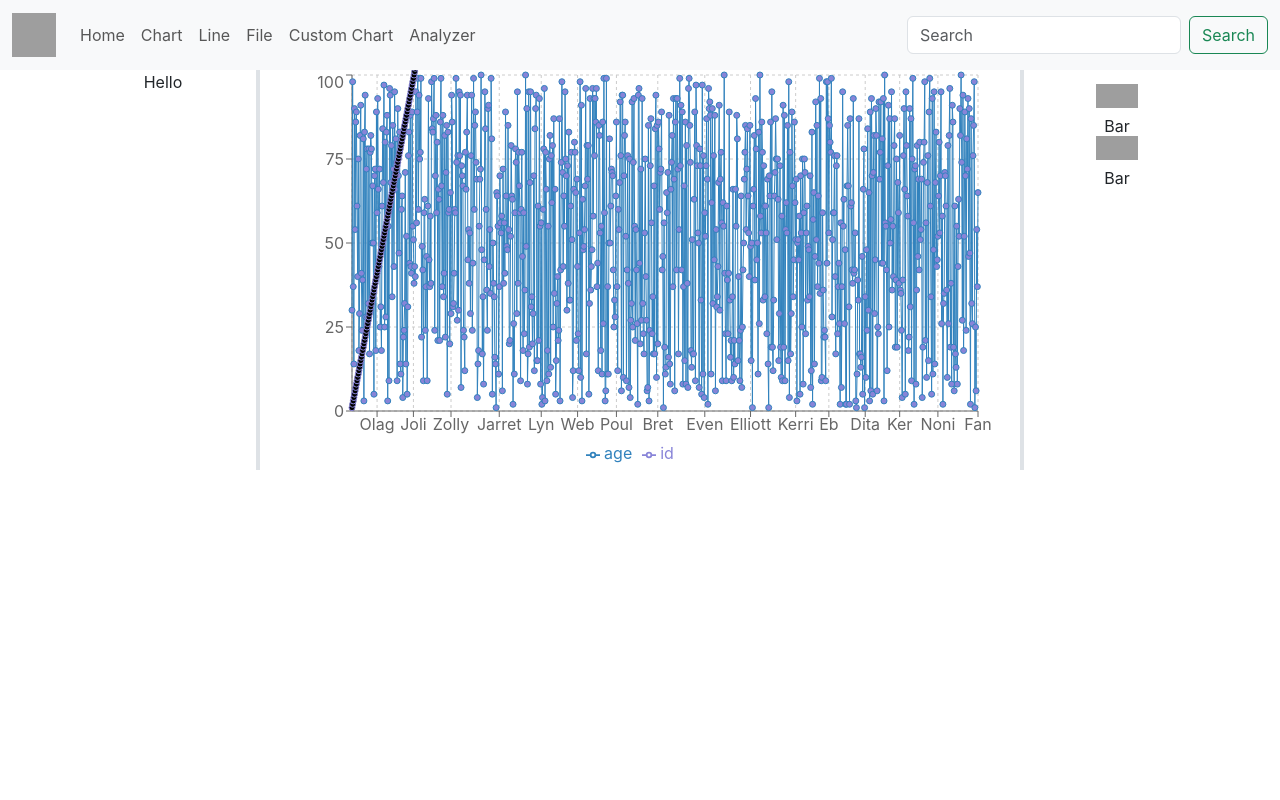
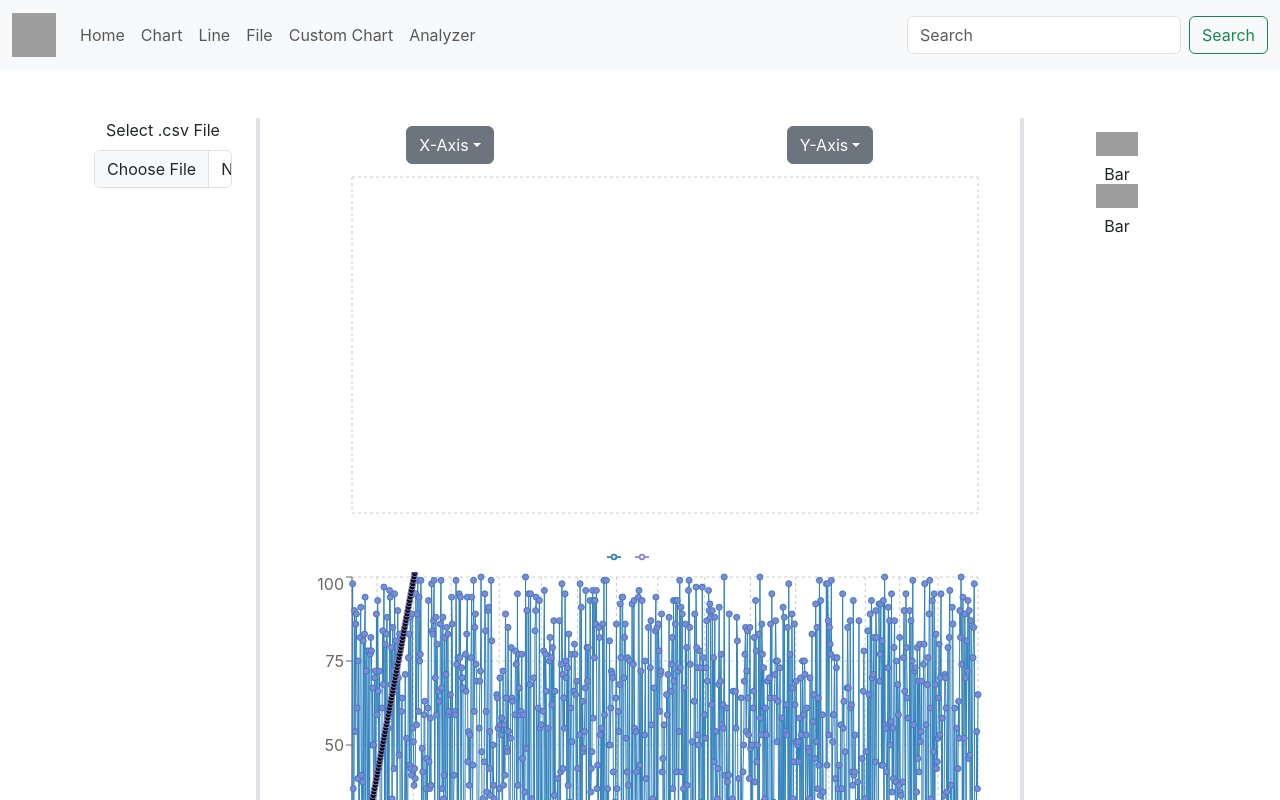
Before and after one commit to rajann44/react-charts, a React (Create React App) app: page /analyzer in a window 1280 px wide. Shown: the top 800 px of the page. Built offline with nearby package versions, Linux system fonts and the light colour scheme; grey boxes are pictures that could not be loaded.

Commit message:
fix parsed data issue

```diff
--- a/package.json
+++ b/package.json
@@ -7,6 +7,7 @@
     "@testing-library/react": "^13.4.0",
     "@testing-library/user-event": "^13.5.0",
     "csvtojson": "^2.0.10",
+    "papaparse": "^5.4.0",
     "react": "^18.2.0",
     "react-dom": "^18.2.0",
     "react-router": "^6.9.0",
--- a/src/components/analyzer/dimensions.js
+++ b/src/components/analyzer/dimensions.js
@@ -1,3 +1,11 @@
-export default function Dimensions(){
-    return(<div>Hello</div>);
+export default function Dimensions({columnValues}) {
+  return (
+    <div>
+      <ul className="list-group">
+      {columnValues.map((column) => (
+        <li className="list-group-item" key={column}>{column}</li>
+      ))}
+      </ul>
+    </div>
+  );
 }
--- a/src/components/analyzer/gridRender.js
+++ b/src/components/analyzer/gridRender.js
@@ -1,19 +1,68 @@
 import Linechart from "../funtionality/Linechart";
 import ChartType from "./chartType";
 import Dimensions from "./dimensions";
+import CSV_Parser from "../../utils/csvparser";
+import Fileupload from "../funtionality/FileUpload";
+import { useEffect, useState } from "react";
+import Dropdown from "../reusable/Dropdown";
+import CommonChart from "../reusable/CommonChart";
 
-export default function GridRender(){
-    return(<div class="container text-center">
-    <div class="row">
-      <div class="col border-end border-4">
-        <Dimensions/>
-      </div>
-      <div class="col-8">
-        <Linechart/>
-      </div>
-      <div class="col border-start border-4">
-        <ChartType/>
+export default function GridRender() {
+  let sheetData=null;
+  const [columnList, setColumnList] = useState([]);
+  const [xAxisValue, setXAxisValue] = useState();
+  const [yAxisValue, setYAxisValue] = useState();
+
+  useEffect(() => {
+    console.log('Grid Render Effect Sheet Header: '+columnList)
+  }, [columnList]);
+
+  //async function handleFileSelected(e) {
+  const handleFileSelected = async (e) => {
+    console.log("*************************")
+    sheetData = await CSV_Parser.toJson(e.target.files[0]);
+    console.log(sheetData);
+    setColumnList(Object.keys(sheetData[0]));
+    console.log("*************************")
+  };
+
+  return (
+    <div className="container text-center my-5">
+      <div className="row">
+        <div className="col border-end border-4">
+          <Fileupload selectedFile={handleFileSelected} />
+          <Dimensions columnValues={columnList} />
+        </div>
+
+        <div className="col-8">
+          <div className="row">
+            <div className="col">
+              <Dropdown
+                value="X-Axis"
+                dropdownData={columnList}
+                dropDownSelectionHandler={setXAxisValue}
+              ></Dropdown>
+            </div>
+            <div className="col">
+              <Dropdown
+                value="Y-Axis"
+                dropdownData={columnList}
+                dropDownSelectionHandler={setYAxisValue}
+              ></Dropdown>
+            </div>
+          </div>
+          <CommonChart
+      parsedData={sheetData}
+      xAxisValue={xAxisValue}
+      yAxisValue={yAxisValue}
+      selectedChart="Line Chart"
+      ></CommonChart>
+          <Linechart />
+        </div>
+        <div className="col border-start border-4">
+          <ChartType />
+        </div>
       </div>
     </div>
-  </div>);
+  );
 }
--- a/src/components/charts/CustomChart.js
+++ b/src/components/charts/CustomChart.js
@@ -44,6 +44,7 @@ const CustomChart = ({}) => {
     let sheetURL = `https://opensheet.elk.sh/${spreadsheet_id}/1`;
     let sheetResponse = await fetch(sheetURL);
     parsedData = await sheetResponse.json();
+    console.log(parsedData)
     setcolumnData(Object.keys(parsedData[0]));
   }
 
@@ -61,7 +62,7 @@ const CustomChart = ({}) => {
       parsedData={parsedData}
       xAxisValue={xAxisValue}
       yAxisValue={yAxisValue}
-      radio={radio}
+      selectedChart={radio}
       ></CommonChart>
       </div>
       <Dropdown
--- a/src/components/funtionality/FileUpload.js
+++ b/src/components/funtionality/FileUpload.js
@@ -1,20 +1,36 @@
-import { useEffect, useState } from 'react';
+import { useEffect } from "react";
+import CSV_Parser from "../../utils/csvparser";
 
-export default function Fileupload(){
+export default function Fileupload({selectedFile}) {
+  let sheetHeader;
 
   useEffect(() => {
-    console.log('Effect')
+    console.log("Effect in Fileupload");
   });
 
-  const handleFileSelected = (e) => {
-    console.log('Change')
+  async function handleFileSelectedDontRun(e) {
+    const sheetHead = await CSV_Parser.toJson(e.target.files[0]);
+    console.log(sheetHead);
+    console.log(Object.keys(sheetHead[0]));
+    sheetHeader = Object.keys(sheetHead[0]);
+    sheetHeader.forEach((element) => {
+      console.log(element);
+    });
   }
 
-    return(<div className="container">
-        <div className="mb-3">
-            <label htmlFor="formFile" className="form-label">Default file input example</label>
-            <input className="form-control" type="file" id="formFile" onChange={handleFileSelected}/>
-        </div>
-        </div>
-        );
+  return (
+    <div className="container">
+      <div className="mb-3">
+        <label htmlFor="formFile" className="form-label">
+          Select .csv File
+        </label>
+        <input
+          className="form-control"
+          type="file"
+          id="formFile"
+          onChange={(e) => selectedFile(e)}
+        />
+      </div>
+    </div>
+  );
 }
--- a/src/components/reusable/CommonChart.js
+++ b/src/components/reusable/CommonChart.js
@@ -1,3 +1,4 @@
+import { useEffect } from "react";
 import {
   Bar,
   BarChart,
@@ -11,11 +12,19 @@ import {
   Line,
 } from "recharts";
 
-const CommonChart = ({ parsedData, xAxisValue, yAxisValue, radio }) => {
+const CommonChart = ({ parsedData, xAxisValue, yAxisValue, selectedChart }) => {
+
+  useEffect(() => {
+    console.log('INSIDE COMMON CHART')
+    console.log({parsedData})
+    console.log({xAxisValue})
+    console.log({yAxisValue})
+    console.log({selectedChart})
+  });
 
   return (
     <>
-      { radio === "Bar Chart" &&
+      { selectedChart === "Bar Chart" &&
         <ResponsiveContainer width="100%" height={400}>
           <BarChart
             data={parsedData}
@@ -36,7 +45,7 @@ const CommonChart = ({ parsedData, xAxisValue, yAxisValue, radio }) => {
         </ResponsiveContainer>
       }
       <div className="my-10">
-        { radio  === "Line Chart" &&
+        { selectedChart  === "Line Chart" &&
           <ResponsiveContainer width="100%" height={400}>
             <LineChart
               data={parsedData}
--- /dev/null
+++ b/src/utils/csvparser.js
@@ -0,0 +1,32 @@
+import Papa from "papaparse";
+
+class CSV_Parser {
+  toJson(file) {
+    return new Promise((resolve, reject) => {
+      Papa.parse(file, {
+        header: true,
+        complete(results, file) {
+          resolve(results.data);
+        },
+        error(err, file) {
+          reject(err);
+        },
+      });
+    });
+  }
+
+  toJsonNoPromise = (file) => {
+    Papa.parse(file, {
+      header: true,
+      complete: (results) => {
+        console.log(results.data[0]);
+        var keyNames = Object.keys(results.data[0]);
+        console.log(keyNames);
+        console.log(keyNames[0]);
+        console.log(keyNames[1]);
+      },
+    });
+  };
+}
+
+export default new CSV_Parser();
```
Also changed, not shown: 1 other file (tests, documents, lock files or other folders).
